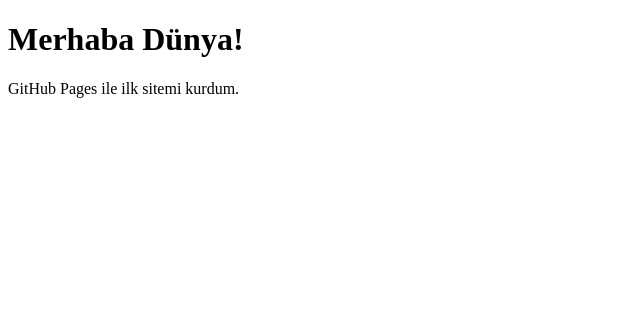
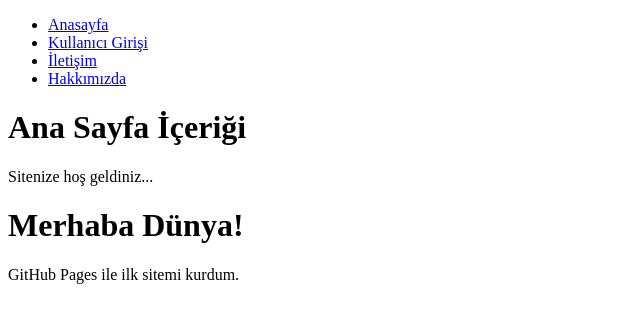
Before and after one commit to cndeticaret/anasayfa, a plain HTML site: page index.html in a window 1280 px wide. Shown: the whole page, without its empty margins (0-640 px from the left). Drawn offline with Linux system fonts and the light colour scheme.

Commit message:
Update index.html

```diff
--- a/index.html
+++ b/index.html
@@ -4,6 +4,35 @@
     <title>Benim Basit Sitem</title>
 </head>
 <body>
+    <!DOCTYPE html>
+<html lang="tr">
+<head>
+    <meta charset="UTF-8">
+    <title>Sitenizin Başlığı</title>
+    <link rel="stylesheet" href="style.css">
+</head>
+<body>
+
+    <header>
+        <nav class="ana-menu">
+            <ul>
+                <li><a href="index.html">Anasayfa</a></li>
+                <li><a href="giris.html">Kullanıcı Girişi</a></li>
+                <li><a href="iletisim.html">İletişim</a></li>
+                <li><a href="hakkimizda.html">Hakkımızda</a></li>
+            </ul>
+        </nav>
+    </header>
+    <main>
+        <h1>Ana Sayfa İçeriği</h1>
+        <p>Sitenize hoş geldiniz...</p>
+    </main>
+
+    <footer>
+        </footer>
+
+</body>
+</html>
     <h1>Merhaba Dünya!</h1>
     <p>GitHub Pages ile ilk sitemi kurdum.</p>
 </body>
```
